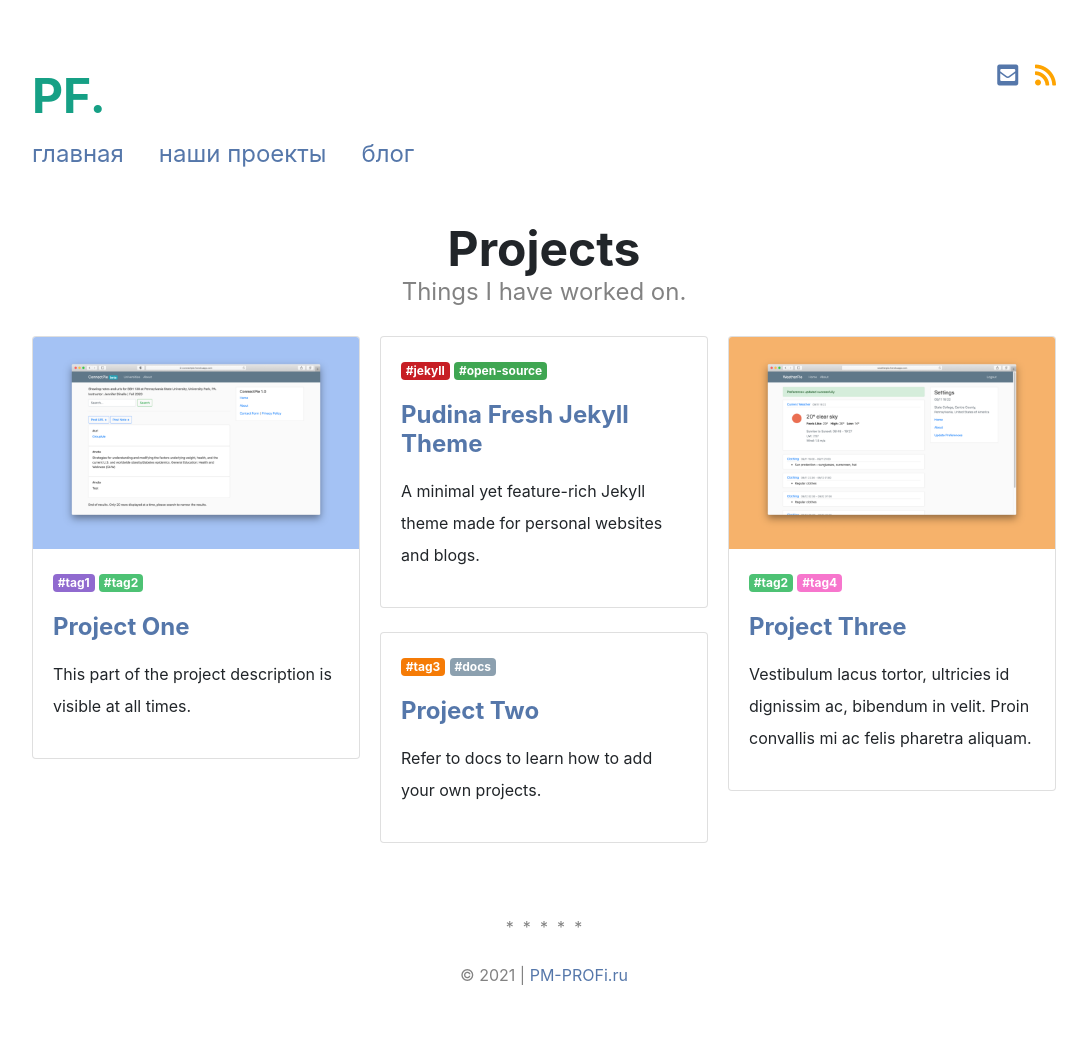
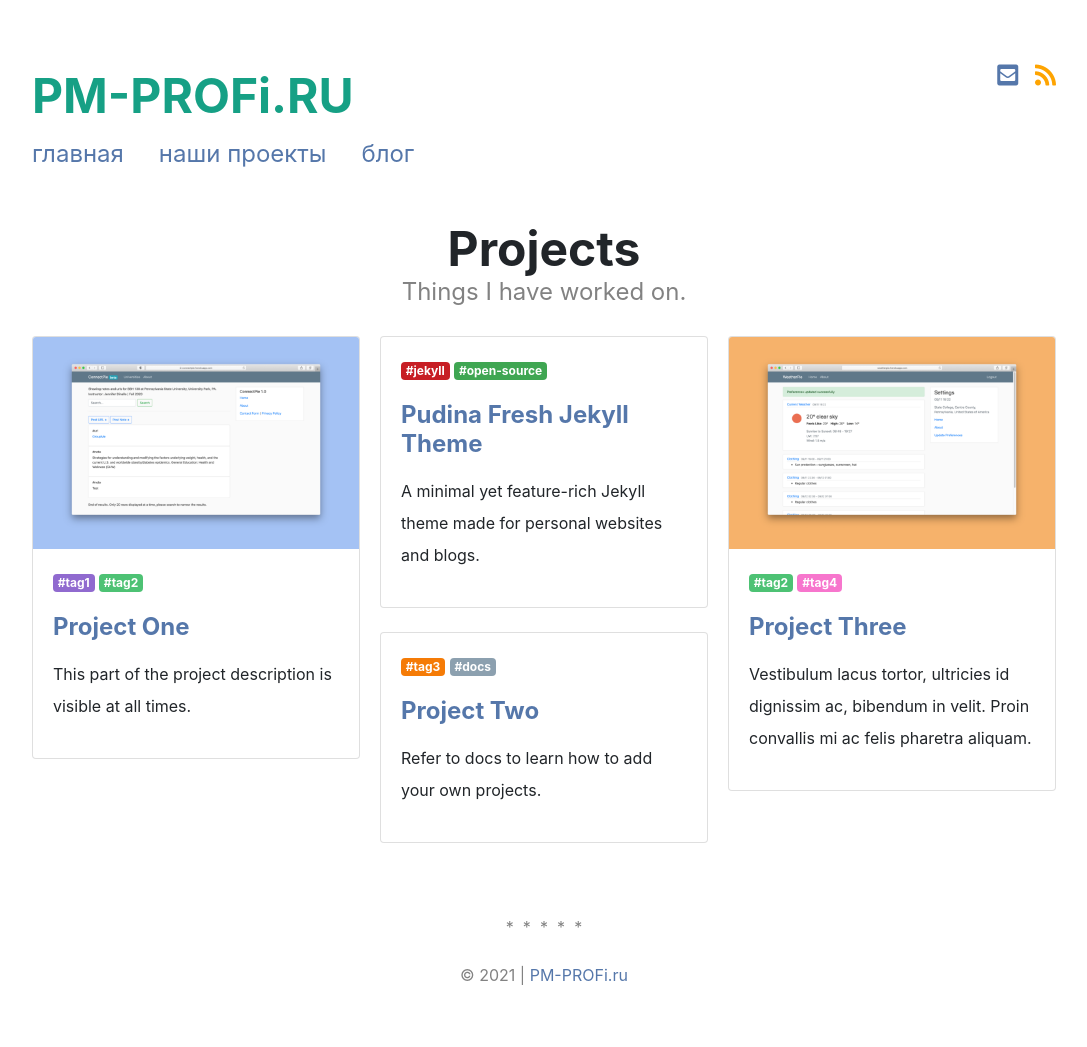
Before and after one commit to RedShadow-play/pm-profiru-82335, a Jekyll site: the page built from pages/projects.html, in a window 1280 px wide. Shown: the whole page, without its empty margins (96-1183 px from the left). Built offline with Jekyll 4.4.1, drawn with Linux system fonts in a browser that asks for light colours; nearby versions of some CDN libraries; a style sheet for code colours, icons or effects is not loaded.

Commit message:
header.html: changed

```diff
--- a/_includes/header.html
+++ b/_includes/header.html
@@ -3,7 +3,7 @@
 {% if page.full_logo %}
 <a href="{{ site.url }}" class="logo">{{ site.title }}</a>
 {% else %}
-<a href="{{ site.url }}" class="logo">{{ site.short_logo }}</a>
+<a href="{{ site.url }}" class="logo">{{ site.title }}</a>
 {% endif %}
 <ul class="menu">
 <li class="menu__entry"><a href="{{ site.url }}">главная</a></li>
```
